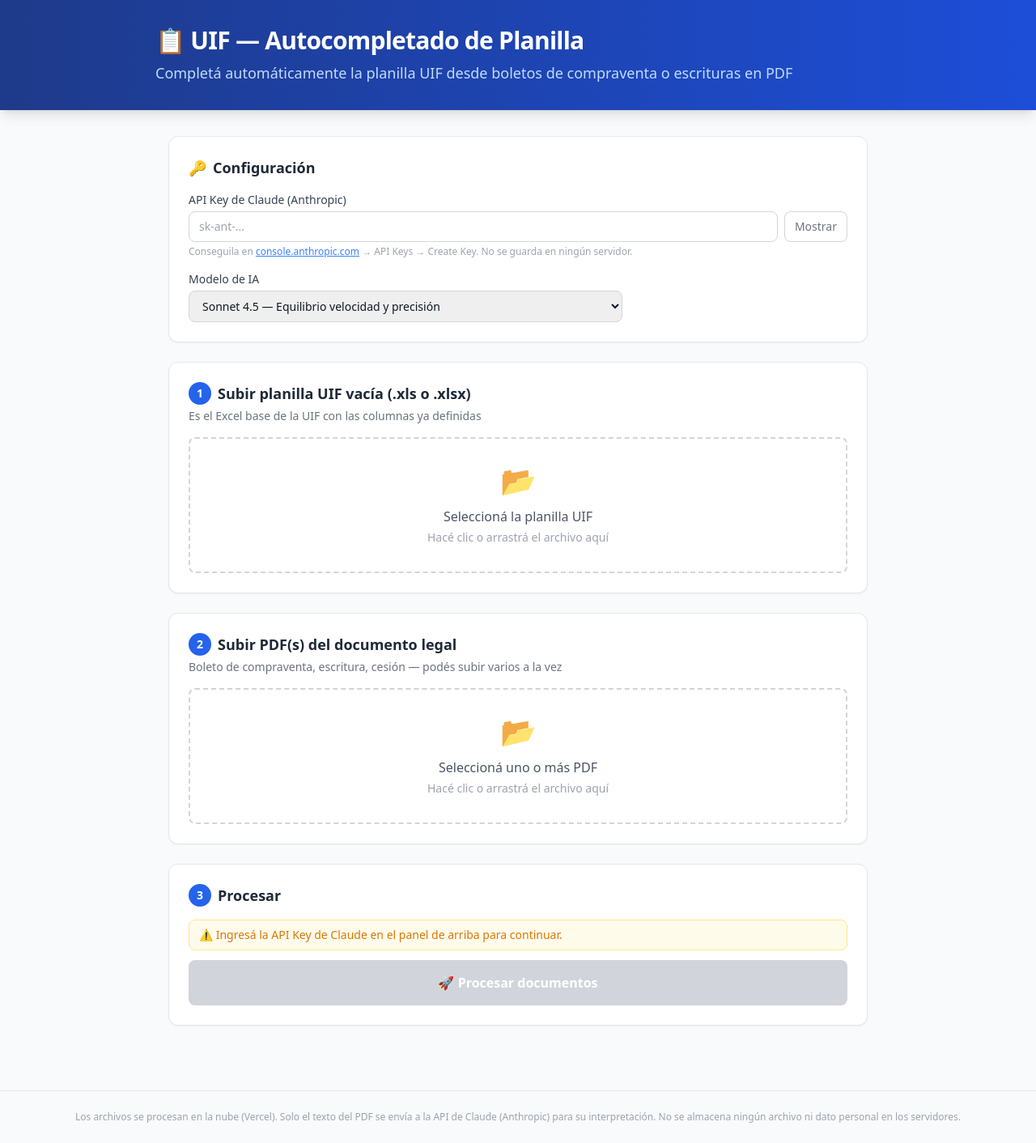
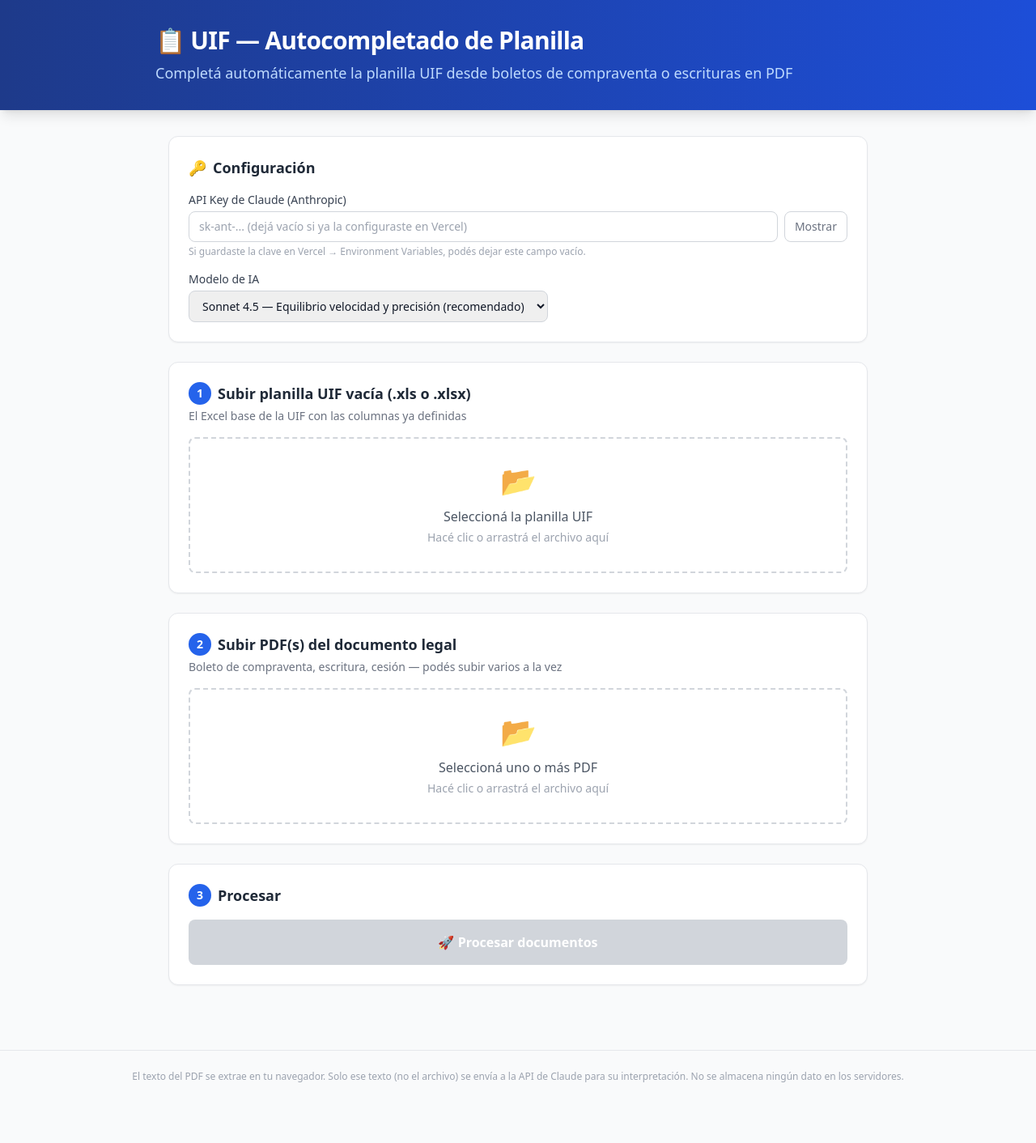
Before and after one commit to estrellingui/uif-autocompletado, a Next.js app: page / in a window 1280 px wide. Shown: the whole page at 81% size. After the commit the page ends 1362 px from the top, so only its background shows below. Built offline with nearby package versions, Linux system fonts and the light colour scheme.

Commit message:
Update page.tsx

```diff
--- a/src/app/page.tsx
+++ b/src/app/page.tsx
@@ -2,9 +2,63 @@
 
 import { useState, useRef, useCallback } from "react";
 
-// ─────────────────────────────────────────────────────────────────────────────
-// Types
-// ─────────────────────────────────────────────────────────────────────────────
+// ─── PDF text extraction (runs in the browser, no server needed) ─────────────
+async function extractPdfText(
+  file: File
+): Promise<{ text: string; warning?: string }> {
+  try {
+    const arrayBuffer = await file.arrayBuffer();
+    // eslint-disable-next-line @typescript-eslint/no-explicit-any
+    const pdfjsLib = await import("pdfjs-dist" as any);
+    pdfjsLib.GlobalWorkerOptions.workerSrc =
+      "https://unpkg.com/pdfjs-dist@3.11.174/build/pdf.worker.min.js";
+
+    const pdf = await pdfjsLib
+      .getDocument({ data: new Uint8Array(arrayBuffer) })
+      .promise;
+
+    const pages: string[] = [];
+    for (let i = 1; i <= pdf.numPages; i++) {
+      const page = await pdf.getPage(i);
+      const content = await page.getTextContent();
+      // eslint-disable-next-line @typescript-eslint/no-explicit-any
+      const pageText = content.items
+        .filter((item: any) => "str" in item)
+        .map((item: any) => item.str)
+        .join(" ");
+      pages.push(pageText);
+    }
+
+    const text = pages.join("\n\n");
+    if (text.trim().length < 100) {
+      return {
+        text,
+        warning: `El PDF "${file.name}" tiene muy poco texto. Si está escaneado no se puede procesar automáticamente.`,
+      };
+    }
+    return { text };
+  } catch (err) {
+    return {
+      text: "",
+      warning: `No se pudo leer "${file.name}": ${err instanceof Error ? err.message : String(err)}`,
+    };
+  }
+}
+
+// ─── File to base64 ───────────────────────────────────────────────────────────
+function fileToBase64(file: File): Promise<string> {
+  return new Promise((resolve, reject) => {
+    const reader = new FileReader();
+    reader.onload = () => {
+      const result = reader.result as string;
+      resolve(result.split(",")[1]);
+    };
+    reader.onerror = reject;
+    reader.readAsDataURL(file);
+  });
+}
+
+// ─── Types ────────────────────────────────────────────────────────────────────
 interface ApiResponse {
   success: boolean;
   error?: string;
@@ -22,9 +76,7 @@ interface ApiResponse {
   warnings?: string[];
 }
 
-// ─────────────────────────────────────────────────────────────────────────────
-// Helpers
-// ─────────────────────────────────────────────────────────────────────────────
+// ─── Helpers ──────────────────────────────────────────────────────────────────
 function downloadBase64(base64: string, filename: string) {
   const bytes = Uint8Array.from(atob(base64), (c) => c.charCodeAt(0));
   const blob = new Blob([bytes], {
@@ -38,23 +90,23 @@ function downloadBase64(base64: string, filename: string) {
   URL.revokeObjectURL(url);
 }
 
-function confidenceBadge(nivel: string) {
+function ConfidenceBadge({ nivel }: { nivel: string }) {
   if (nivel === "ALTO")
-    return (
-      <span className="badge-green">Confianza ALTA</span>
-    );
+    return <span className="badge-green">Confianza ALTA</span>;
   if (nivel === "MEDIO")
     return (
-      <span className="badge-yellow">Confianza MEDIA — revisá los campos amarillos</span>
+      <span className="badge-yellow">
+        Confianza MEDIA — revisá los campos amarillos
+      </span>
     );
   return (
-    <span className="badge-red">Confianza BAJA — revisá el Excel cuidadosamente</span>
+    <span className="badge-red">
+      Confianza BAJA — revisá el Excel cuidadosamente
+    </span>
   );
 }
 
-// ─────────────────────────────────────────────────────────────────────────────
-// Component: File drop zone
-// ─────────────────────────────────────────────────────────────────────────────
+// ─── DropZone ─────────────────────────────────────────────────────────────────
 function DropZone({
   label,
   accept,
@@ -84,7 +136,10 @@ function DropZone({
   return (
     <div
       className={`upload-zone ${dragging ? "active" : ""}`}
-      onDragOver={(e) => { e.preventDefault(); setDragging(true); }}
+      onDragOver={(e) => {
+        e.preventDefault();
+        setDragging(true);
+      }}
       onDragLeave={() => setDragging(false)}
       onDrop={handleDrop}
       onClick={() => inputRef.current?.click()}
@@ -128,9 +183,7 @@ function DropZone({
   );
 }
 
-// ─────────────────────────────────────────────────────────────────────────────
-// Main Page
-// ─────────────────────────────────────────────────────────────────────────────
+// ─── Main Page ────────────────────────────────────────────────────────────────
 export default function Home() {
   const [excelFiles, setExcelFiles] = useState<File[]>([]);
   const [pdfFiles, setPdfFiles] = useState<File[]>([]);
@@ -143,34 +196,60 @@ export default function Home() {
   const [error, setError] = useState<string | null>(null);
 
   const canProcess =
-    excelFiles.length > 0 && pdfFiles.length > 0 && apiKey.trim().length > 0;
+    excelFiles.length > 0 && pdfFiles.length > 0;
 
   const handleProcess = async () => {
     if (!canProcess) return;
     setIsProcessing(true);
     setError(null);
     setResult(null);
-    setStatusMsg("Subiendo archivos...");
+    const allWarnings: string[] = [];
 
     try {
-      const formData = new FormData();
-      formData.append("excel", excelFiles[0]);
-      pdfFiles.forEach((f) => formData.append("pdfs", f));
-      formData.append("apiKey", apiKey.trim());
-      formData.append("model", model);
+      // Step 1: Extract PDF text in the browser
+      setStatusMsg("Leyendo texto del PDF...");
+      let combinedPdfText = "";
+      for (const pdfFile of pdfFiles) {
+        const { text, warning } = await extractPdfText(pdfFile);
+        if (warning) allWarnings.push(warning);
+        if (text.trim()) {
+          combinedPdfText += `\n\n--- ${pdfFile.name} ---\n${text}`;
+        }
+      }
 
-      setStatusMsg("Extrayendo texto del PDF...");
+      if (!combinedPdfText.trim()) {
+        setError(
+          "No se pudo extraer texto de ningún PDF. Asegurate de usar un PDF digital (no escaneado)."
+        );
+        setIsProcessing(false);
+        return;
+      }
+
+      // Step 2: Convert Excel to base64
+      setStatusMsg("Preparando el Excel...");
+      const excelBase64 = await fileToBase64(excelFiles[0]);
+
+      // Step 3: Send to API
+      setStatusMsg("Analizando con inteligencia artificial...");
       const res = await fetch("/api/process", {
         method: "POST",
-        body: formData,
+        headers: { "Content-Type": "application/json" },
+        body: JSON.stringify({
+          pdfText: combinedPdfText,
+          excelBase64,
+          apiKey: apiKey.trim(),
+          model,
+        }),
       });
 
-      setStatusMsg("Analizando con inteligencia artificial...");
       const data: ApiResponse = await res.json();
 
       if (!data.success) {
         setError(data.error || "Error desconocido.");
       } else {
+        if (allWarnings.length > 0 && data.warnings) {
+          data.warnings.push(...allWarnings);
+        }
         setResult(data);
       }
     } catch (e) {
@@ -185,7 +264,7 @@ export default function Home() {
 
   return (
     <div className="min-h-screen">
-      {/* ── Header ── */}
+      {/* Header */}
       <header className="bg-gradient-to-r from-blue-900 to-blue-700 text-white py-8 px-6 shadow-lg">
         <div className="max-w-4xl mx-auto">
           <h1 className="text-3xl font-bold tracking-tight">
@@ -199,7 +278,7 @@ export default function Home() {
       </header>
 
       <main className="max-w-4xl mx-auto px-4 py-8 space-y-6">
-        {/* ── API Key config ── */}
+        {/* Config */}
         <div className="card">
           <h2 className="text-lg font-semibold text-gray-800 mb-4 flex items-center gap-2">
             <span>🔑</span> Configuración
@@ -214,7 +293,7 @@ export default function Home() {
                   type={showKey ? "text" : "password"}
                   value={apiKey}
                   onChange={(e) => setApiKey(e.target.value)}
-                  placeholder="sk-ant-..."
+                  placeholder="sk-ant-... (dejá vacío si ya la configuraste en Vercel)"
                   className="flex-1 border border-gray-300 rounded-lg px-3 py-2 text-sm focus:outline-none focus:ring-2 focus:ring-blue-500"
                 />
                 <button
@@ -226,19 +305,10 @@ export default function Home() {
                 </button>
               </div>
               <p className="text-xs text-gray-400 mt-1">
-                Conseguila en{" "}
-                <a
-                  href="https://console.anthropic.com"
-                  target="_blank"
-                  rel="noopener noreferrer"
-                  className="text-blue-500 underline"
-                >
-                  console.anthropic.com
-                </a>{" "}
-                → API Keys → Create Key. No se guarda en ningún servidor.
+                Si guardaste la clave en Vercel → Environment Variables, podés
+                dejar este campo vacío.
               </p>
             </div>
-
             <div>
               <label className="block text-sm font-medium text-gray-700 mb-1">
                 Modelo de IA
@@ -249,27 +319,29 @@ export default function Home() {
                 className="border border-gray-300 rounded-lg px-3 py-2 text-sm focus:outline-none focus:ring-2 focus:ring-blue-500"
               >
                 <option value="claude-opus-4-5">
-                  Opus 4.5 — Máxima precisión (recomendado para documentos complejos)
+                  Opus 4.5 — Máxima precisión
                 </option>
                 <option value="claude-sonnet-4-5">
-                  Sonnet 4.5 — Equilibrio velocidad y precisión
+                  Sonnet 4.5 — Equilibrio velocidad y precisión (recomendado)
                 </option>
                 <option value="claude-haiku-4-5">
-                  Haiku 4.5 — Más rápido (documentos simples)
+                  Haiku 4.5 — Más rápido
                 </option>
               </select>
             </div>
           </div>
         </div>
 
-        {/* ── Step 1: Excel ── */}
+        {/* Step 1 */}
         <div className="card">
           <h2 className="text-lg font-semibold text-gray-800 mb-1 flex items-center gap-2">
-            <span className="bg-blue-600 text-white rounded-full w-7 h-7 flex items-center justify-center text-sm font-bold">1</span>
+            <span className="bg-blue-600 text-white rounded-full w-7 h-7 flex items-center justify-center text-sm font-bold">
+              1
+            </span>
             Subir planilla UIF vacía (.xls o .xlsx)
           </h2>
           <p className="text-sm text-gray-500 mb-4">
-            Es el Excel base de la UIF con las columnas ya definidas
+            El Excel base de la UIF con las columnas ya definidas
           </p>
           <DropZone
             label="Seleccioná la planilla UIF"
@@ -279,14 +351,17 @@ export default function Home() {
           />
         </div>
 
-        {/* ── Step 2: PDFs ── */}
+        {/* Step 2 */}
         <div className="card">
           <h2 className="text-lg font-semibold text-gray-800 mb-1 flex items-center gap-2">
-            <span className="bg-blue-600 text-white rounded-full w-7 h-7 flex items-center justify-center text-sm font-bold">2</span>
+            <span className="bg-blue-600 text-white rounded-full w-7 h-7 flex items-center justify-center text-sm font-bold">
+              2
+            </span>
             Subir PDF(s) del documento legal
           </h2>
           <p className="text-sm text-gray-500 mb-4">
-            Boleto de compraventa, escritura, cesión — podés subir varios a la vez
+            Boleto de compraventa, escritura, cesión — podés subir varios a la
+            vez
           </p>
           <DropZone
             label="Seleccioná uno o más PDF"
@@ -297,18 +372,14 @@ export default function Home() {
           />
         </div>
 
-        {/* ── Step 3: Process ── */}
+        {/* Step 3 */}
         <div className="card">
           <h2 className="text-lg font-semibold text-gray-800 mb-4 flex items-center gap-2">
-            <span className="bg-blue-600 text-white rounded-full w-7 h-7 flex items-center justify-center text-sm font-bold">3</span>
+            <span className="bg-blue-600 text-white rounded-full w-7 h-7 flex items-center justify-center text-sm font-bold">
+              3
+            </span>
             Procesar
           </h2>
-
-          {!apiKey.trim() && (
-            <p className="text-sm text-amber-600 bg-amber-50 border border-amber-200 rounded-lg px-3 py-2 mb-3">
-              ⚠️ Ingresá la API Key de Claude en el panel de arriba para continuar.
-            </p>
-          )}
 
           <button
             onClick={handleProcess}
@@ -317,9 +388,24 @@ export default function Home() {
           >
             {isProcessing ? (
               <>
-                <svg className="animate-spin h-5 w-5" viewBox="0 0 24 24" fill="none">
-                  <circle className="opacity-25" cx="12" cy="12" r="10" stroke="currentColor" strokeWidth="4" />
-                  <path className="opacity-75" fill="currentColor" d="M4 12a8 8 0 018-8v8H4z" />
+                <svg
+                  className="animate-spin h-5 w-5"
+                  viewBox="0 0 24 24"
+                  fill="none"
+                >
+                  <circle
+                    className="opacity-25"
+                    cx="12"
+                    cy="12"
+                    r="10"
+                    stroke="currentColor"
+                    strokeWidth="4"
+                  />
+                  <path
+                    className="opacity-75"
+                    fill="currentColor"
+                    d="M4 12a8 8 0 018-8v8H4z"
+                  />
                 </svg>
                 {statusMsg || "Procesando..."}
               </>
@@ -335,7 +421,7 @@ export default function Home() {
           )}
         </div>
 
-        {/* ── Error ── */}
+        {/* Error */}
         {error && (
           <div className="bg-red-50 border border-red-200 rounded-xl p-5">
             <h3 className="font-semibold text-red-700 mb-1">❌ Error</h3>
@@ -343,16 +429,17 @@ export default function Home() {
           </div>
         )}
 
-        {/* ── Results ── */}
+        {/* Results */}
         {result?.success && (
           <div className="space-y-4">
-            {/* Summary */}
             <div className="card">
               <div className="flex items-center justify-between mb-4">
                 <h2 className="text-lg font-semibold text-gray-800">
                   ✅ Procesamiento exitoso
                 </h2>
-                {result.confianza && confidenceBadge(result.confianza.nivel)}
+                {result.confianza && (
+                  <ConfidenceBadge nivel={result.confianza.nivel} />
+                )}
               </div>
 
               <div className="grid grid-cols-3 gap-4 mb-4">
@@ -360,23 +447,28 @@ export default function Home() {
                   <div className="text-2xl font-bold text-green-700">
                     {result.confianza?.campos_encontrados?.length ?? 0}
                   </div>
-                  <div className="text-xs text-green-600 mt-1">Campos encontrados</div>
+                  <div className="text-xs text-green-600 mt-1">
+                    Campos encontrados
+                  </div>
                 </div>
                 <div className="bg-red-50 rounded-lg p-3 text-center">
                   <div className="text-2xl font-bold text-red-700">
                     {result.confianza?.campos_no_encontrados?.length ?? 0}
                   </div>
-                  <div className="text-xs text-red-600 mt-1">No encontrados 🔴</div>
+                  <div className="text-xs text-red-600 mt-1">
+                    No encontrados 🔴
+                  </div>
                 </div>
                 <div className="bg-yellow-50 rounded-lg p-3 text-center">
                   <div className="text-2xl font-bold text-yellow-700">
                     {result.confianza?.campos_revisar?.length ?? 0}
                   </div>
-                  <div className="text-xs text-yellow-600 mt-1">A revisar 🟡</div>
+                  <div className="text-xs text-yellow-600 mt-1">
+                    A revisar 🟡
+                  </div>
                 </div>
               </div>
 
-              {/* Parties */}
               {result.partes && result.partes.length > 0 && (
                 <div>
                   <h3 className="text-sm font-semibold text-gray-700 mb-2">
@@ -402,11 +494,10 @@ export default function Home() {
                           <span className="font-medium text-blue-700 w-24 shrink-0">
                             {rol}
                           </span>
-                          <span className="font-semibold text-gray-800">{nombre}</span>
+                          <span className="font-semibold text-gray-800">
+                            {nombre}
+                          </span>
                           <span className="text-gray-400 text-xs">{doc}</span>
-                          <span className="text-gray-400 text-xs">
-                            {tipo === "Humana" ? "👤 Persona Humana" : "🏢 Persona Jurídica"}
-                          </span>
                         </div>
                       );
                     })}
@@ -421,9 +512,8 @@ export default function Home() {
                 📥 Descargar Excel completado
               </h3>
               <p className="text-sm text-blue-600 mb-4">
-                Las celdas en <strong>rojo</strong> son campos que no se
-                encontraron en el documento. Las celdas en{" "}
-                <strong>amarillo</strong> requieren verificación manual.
+                Celdas en <strong>rojo</strong> = no encontrado. Celdas en{" "}
+                <strong>amarillo</strong> = requiere verificación manual.
               </p>
               <button
                 onClick={() =>
@@ -445,7 +535,9 @@ export default function Home() {
               </pre>
               <button
                 onClick={() => {
-                  const blob = new Blob([result.report!], { type: "text/plain" });
+                  const blob = new Blob([result.report!], {
+                    type: "text/plain",
+                  });
                   const url = URL.createObjectURL(blob);
                   const a = document.createElement("a");
                   a.href = url;
@@ -461,9 +553,7 @@ export default function Home() {
             {/* Warnings */}
             {result.warnings && result.warnings.length > 0 && (
               <div className="bg-amber-50 border border-amber-200 rounded-xl p-4">
-                <h3 className="font-semibold text-amber-700 mb-2">
-                  ⚠️ Avisos
-                </h3>
+                <h3 className="font-semibold text-amber-700 mb-2">⚠️ Avisos</h3>
                 <ul className="space-y-1">
                   {result.warnings.map((w, i) => (
                     <li key={i} className="text-sm text-amber-700">
@@ -477,12 +567,11 @@ export default function Home() {
         )}
       </main>
 
-      {/* ── Footer ── */}
       <footer className="border-t border-gray-200 mt-12 py-6 px-4 text-center text-xs text-gray-400">
         <p>
-          Los archivos se procesan en la nube (Vercel). Solo el texto del PDF se
-          envía a la API de Claude (Anthropic) para su interpretación. No se
-          almacena ningún archivo ni dato personal en los servidores.
+          El texto del PDF se extrae en tu navegador. Solo ese texto (no el
+          archivo) se envía a la API de Claude para su interpretación. No se
+          almacena ningún dato en los servidores.
         </p>
       </footer>
     </div>
```
